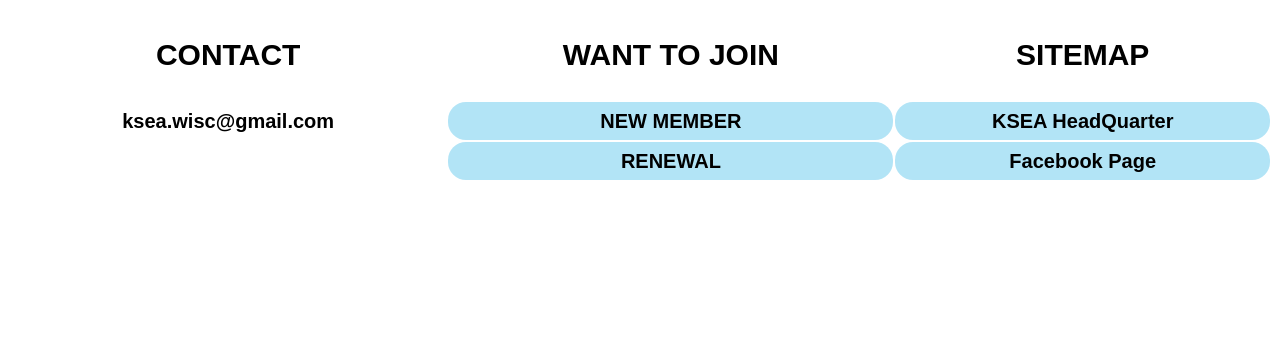
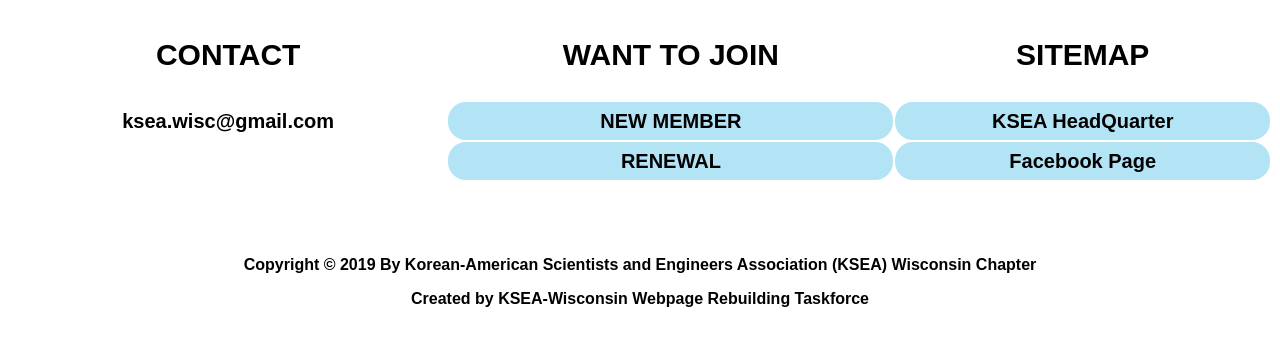
Before and after one commit to KSEAWisconsin/kseawisconsin.github.io, a Jekyll site: the page Yongsang_HTML/Footer/HomeFooter.html, which Jekyll copies as it is, in a window 1280 px wide. Shown: the top 346 px of the page. Built offline with Jekyll 4.4.1, drawn with Linux system fonts in a browser that asks for light colours; some web fonts are replaced.

Commit message:
Edited HomeFooter for Desktop
Added the bottom paragraph for the Footer of Desktop

```diff
--- a/Yongsang_HTML/Footer/HomeFooter.html
+++ b/Yongsang_HTML/Footer/HomeFooter.html
@@ -30,6 +30,9 @@
         </tr>
     </table>
 </div>
-
+<div class="bottom-paragraph">
+    <p>Copyright © 2019 By Korean-American Scientists and Engineers Association (KSEA) Wisconsin Chapter</p>
+    <p>Created by KSEA-Wisconsin Webpage Rebuilding Taskforce</p>
+</div>
 </body>
 </html>
--- a/Yongsang_HTML/Footer/styleFooter.css
+++ b/Yongsang_HTML/Footer/styleFooter.css
@@ -22,3 +22,9 @@
     background-color: #B2E4F6;
     border-radius: 18px;
 }
+
+.bottom-paragraph {
+    font-size: 16px;
+    font-weight: bold;
+    text-align: center;
+}
```
Lines whose indentation alone changed are shown as unchanged.
